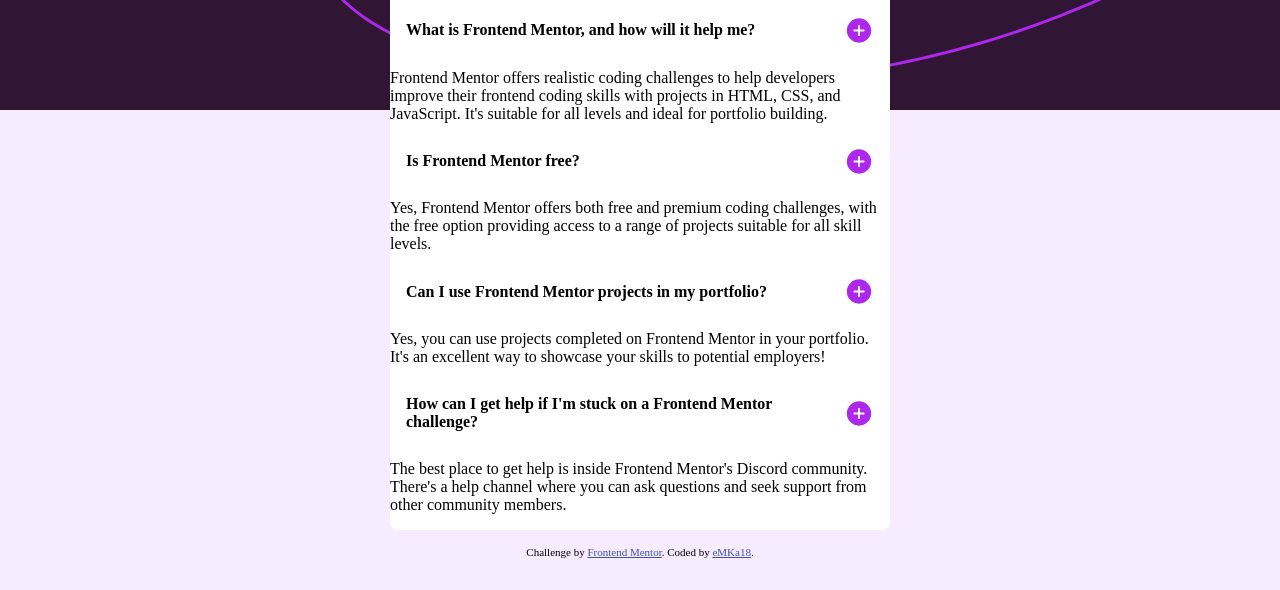
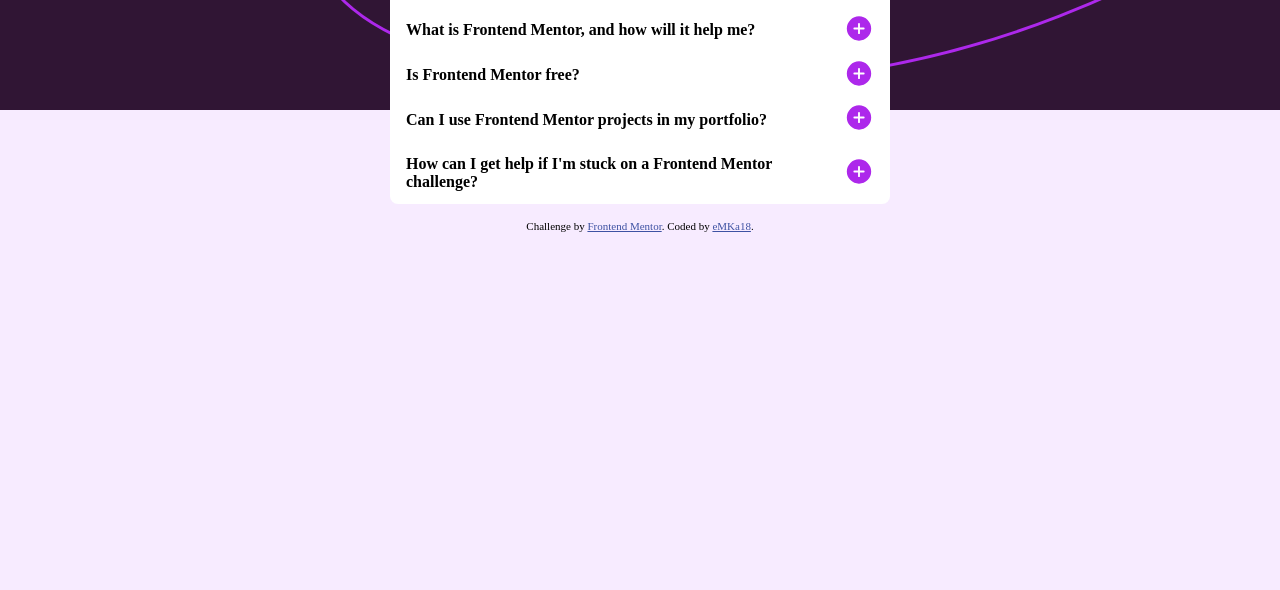
Before and after one commit to eMKa18/FAQ-accordion, a plain HTML site: page index.html in a window 1280 px wide. Shown: the part 210-800 px from the top of the page. Drawn offline with Linux system fonts and the light colour scheme.

Commit message:
Adding icons swap on click and show hide answer for given question

```diff
--- a/index.html
+++ b/index.html
@@ -19,44 +19,56 @@
         <h1>FAQs</h1>
       </div>
       <ul>
-        <li>
+        <li class="question-answer">
           <div class="question-container">
             <h2>What is Frontend Mentor, and how will it help me?</h2>
-            <img src="assets/images/icon-plus.svg" alt="Plus icon - expander" class="expander">
+            <div class="expanders-container">
+              <svg xmlns="http://www.w3.org/2000/svg" width="30" height="31" viewBox="0 0 30 31" class="expander plus"><path fill="#AD28EB" d="M15 3.313A12.187 12.187 0 1 0 27.188 15.5 12.203 12.203 0 0 0 15 3.312Zm4.688 13.124h-3.75v3.75a.938.938 0 0 1-1.876 0v-3.75h-3.75a.938.938 0 0 1 0-1.875h3.75v-3.75a.938.938 0 0 1 1.876 0v3.75h3.75a.938.938 0 0 1 0 1.876Z"/></svg>
+              <svg xmlns="http://www.w3.org/2000/svg" width="30" height="31" fill="none" viewBox="0 0 30 31" class="expander minus hide"><path fill="#301534" d="M15 3.313A12.187 12.187 0 1 0 27.188 15.5 12.2 12.2 0 0 0 15 3.312Zm4.688 13.124h-9.375a.938.938 0 0 1 0-1.875h9.374a.938.938 0 0 1 0 1.876Z"/></svg>
+            </div>
           </div>
-          <p>
+          <p class="answer hide">
             Frontend Mentor offers realistic coding challenges to help developers improve their
             frontend coding skills with projects in HTML, CSS, and JavaScript. It's suitable for
             all levels and ideal for portfolio building.
           </p>
         </li>
-        <li>
+        <li class="question-answer">
           <div class="question-container">
             <h2>Is Frontend Mentor free?</h2>
-            <img src="assets/images/icon-plus.svg" alt="Plus icon - expander" class="expander">
+            <div class="expanders-container">
+              <svg xmlns="http://www.w3.org/2000/svg" width="30" height="31" viewBox="0 0 30 31" class="expander plus"><path fill="#AD28EB" d="M15 3.313A12.187 12.187 0 1 0 27.188 15.5 12.203 12.203 0 0 0 15 3.312Zm4.688 13.124h-3.75v3.75a.938.938 0 0 1-1.876 0v-3.75h-3.75a.938.938 0 0 1 0-1.875h3.75v-3.75a.938.938 0 0 1 1.876 0v3.75h3.75a.938.938 0 0 1 0 1.876Z"/></svg>
+              <svg xmlns="http://www.w3.org/2000/svg" width="30" height="31" fill="none" viewBox="0 0 30 31" class="expander minus hide"><path fill="#301534" d="M15 3.313A12.187 12.187 0 1 0 27.188 15.5 12.2 12.2 0 0 0 15 3.312Zm4.688 13.124h-9.375a.938.938 0 0 1 0-1.875h9.374a.938.938 0 0 1 0 1.876Z"/></svg>
+            </div>
           </div>
-          <p>
+          <p class="answer hide">
             Yes, Frontend Mentor offers both free and premium coding challenges, with the free
             option providing access to a range of projects suitable for all skill levels.
           </p>
         </li>
-        <li>
+        <li class="question-answer">
           <div class="question-container">
             <h2>Can I use Frontend Mentor projects in my portfolio?</h2>
-            <img src="assets/images/icon-plus.svg" alt="Plus icon - expander" class="expander">
+            <div class="expanders-container">
+              <svg xmlns="http://www.w3.org/2000/svg" width="30" height="31" viewBox="0 0 30 31" class="expander plus"><path fill="#AD28EB" d="M15 3.313A12.187 12.187 0 1 0 27.188 15.5 12.203 12.203 0 0 0 15 3.312Zm4.688 13.124h-3.75v3.75a.938.938 0 0 1-1.876 0v-3.75h-3.75a.938.938 0 0 1 0-1.875h3.75v-3.75a.938.938 0 0 1 1.876 0v3.75h3.75a.938.938 0 0 1 0 1.876Z"/></svg>
+              <svg xmlns="http://www.w3.org/2000/svg" width="30" height="31" fill="none" viewBox="0 0 30 31" class="expander minus hide"><path fill="#301534" d="M15 3.313A12.187 12.187 0 1 0 27.188 15.5 12.2 12.2 0 0 0 15 3.312Zm4.688 13.124h-9.375a.938.938 0 0 1 0-1.875h9.374a.938.938 0 0 1 0 1.876Z"/></svg>
+            </div>
           </div>
-          <p>
+          <p class="answer hide">
             Yes, you can use projects completed on Frontend Mentor in your portfolio. It's an excellent
             way to showcase your skills to potential employers!
           </p>
         </li>
-        <li>
+        <li class="question-answer">
           <div class="question-container">
             <h2>How can I get help if I'm stuck on a Frontend Mentor challenge?</h2>
-            <img src="assets/images/icon-plus.svg" alt="Plus icon - expander" class="expander">
+            <div class="expanders-container">
+              <svg xmlns="http://www.w3.org/2000/svg" width="30" height="31" viewBox="0 0 30 31" class="expander plus"><path fill="#AD28EB" d="M15 3.313A12.187 12.187 0 1 0 27.188 15.5 12.203 12.203 0 0 0 15 3.312Zm4.688 13.124h-3.75v3.75a.938.938 0 0 1-1.876 0v-3.75h-3.75a.938.938 0 0 1 0-1.875h3.75v-3.75a.938.938 0 0 1 1.876 0v3.75h3.75a.938.938 0 0 1 0 1.876Z"/></svg>
+              <svg xmlns="http://www.w3.org/2000/svg" width="30" height="31" fill="none" viewBox="0 0 30 31" class="expander minus hide"><path fill="#301534" d="M15 3.313A12.187 12.187 0 1 0 27.188 15.5 12.2 12.2 0 0 0 15 3.312Zm4.688 13.124h-9.375a.938.938 0 0 1 0-1.875h9.374a.938.938 0 0 1 0 1.876Z"/></svg>
+            </div>
           </div>
 
-          <p>
+          <p class="answer hide">
             The best place to get help is inside Frontend Mentor's Discord community. There's a help
             channel where you can ask questions and seek support from other community members.
           </p>
@@ -70,5 +82,7 @@
     Challenge by <a href="https://www.frontendmentor.io?ref=challenge" target="_blank">Frontend Mentor</a>.
     Coded by <a href="#">eMKa18</a>.
   </footer>
+
+  <script src="script.js"></script>
 </body>
 </html>
--- /dev/null
+++ b/script.js
@@ -0,0 +1,10 @@
+document.querySelectorAll(".question-answer").forEach((container) => {
+  container.addEventListener("click", () => {
+    const minus = container.querySelector(".minus");
+    const plus = container.querySelector(".plus");
+    const answer = container.querySelector(".answer");
+    minus.classList.toggle("hide");
+    plus.classList.toggle("hide");
+    answer.classList.toggle("hide");
+  });
+});
--- a/styles.css
+++ b/styles.css
@@ -79,9 +79,25 @@ p {
     padding-left: 1rem;
 }
 
-.expander {
+.expanders-container {
     margin-right: 1rem;
     margin-left: auto;
+}
+
+.expander {
+    min-width: 30px;
+}
+
+.hide {
+    display: none;
+}
+
+.plus:hover path {
+    fill: #39243c;
+}
+
+.minus:hover path {
+    fill: #ad28eb;
 }
 
 .attribution {
```
